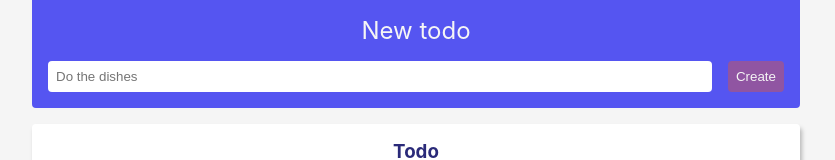
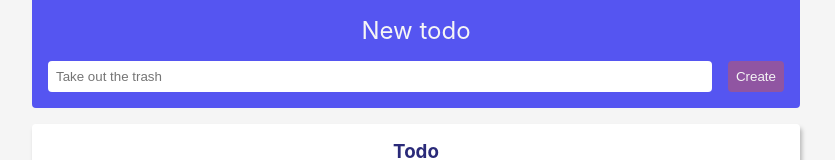
Before and after one commit to crzytrane/todo, a React (Create React App) app: page / in a window 1280 px wide. Shown: the top 160 px of the page, without its empty margins (224-1059 px from the left). Built offline with nearby package versions, Linux system fonts and the light colour scheme.

Commit message:
Testing caching changes

```diff
--- a/src/components/NewTodo/NewTodo.tsx
+++ b/src/components/NewTodo/NewTodo.tsx
@@ -79,7 +79,7 @@ const NewTodo: React.FC = () => {
         <StyledInput
           type="text"
           ref={inputRef}
-          placeholder="Do the dishes"
+          placeholder="Take out the trash"
           data-testid="NewTodo-text-input"
           onChange={HandleChangeWithDebounce}
         />
```
